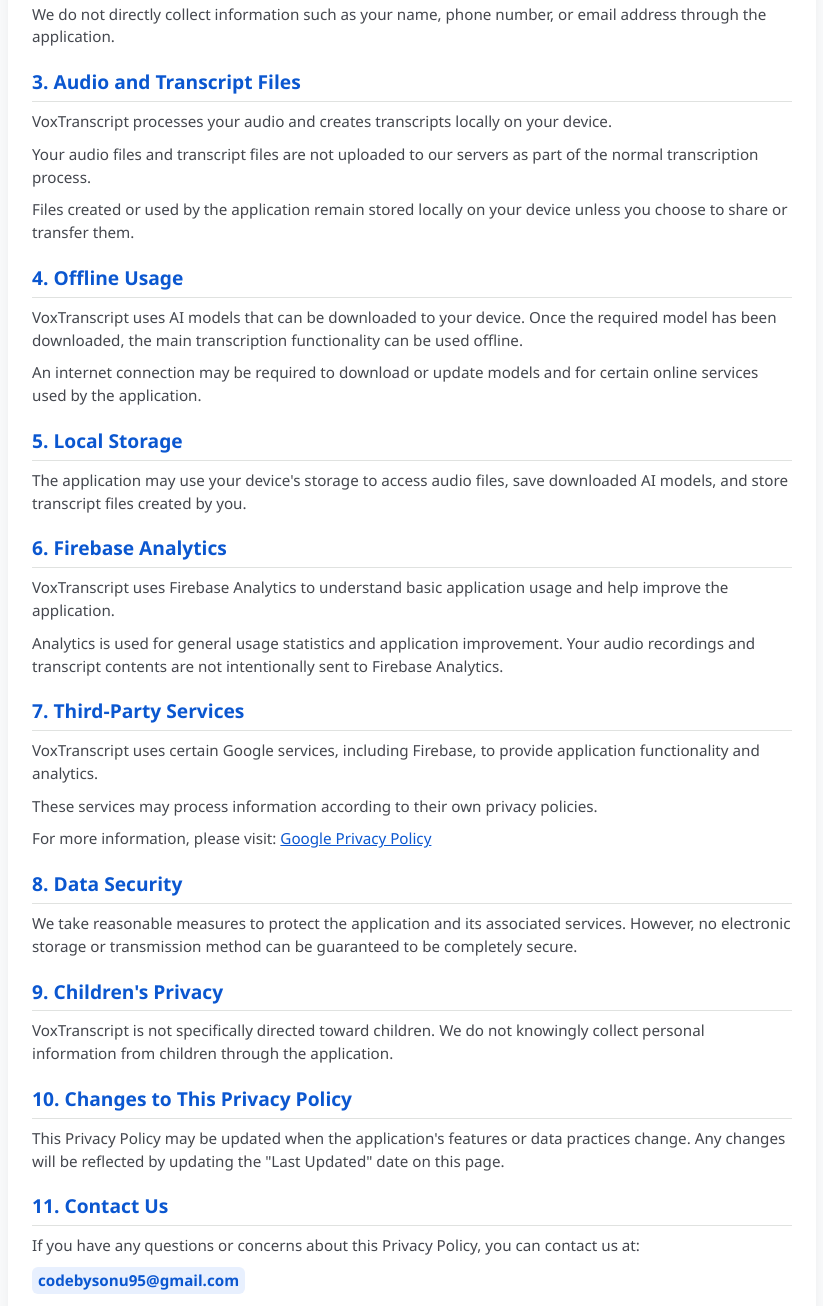
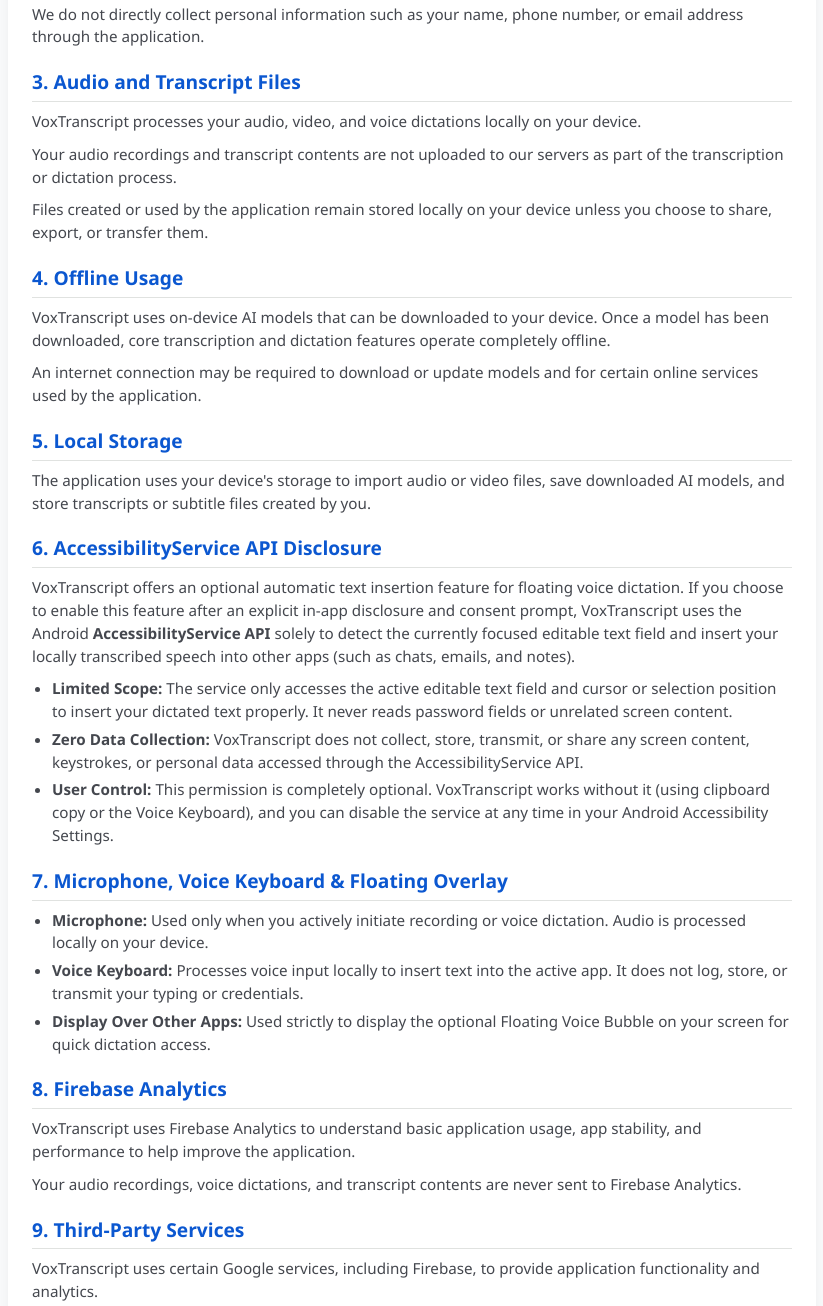
Before and after one commit to CodeBySonu95/codebysonu95.github.io, a plain HTML site: page docs/VoxTranscript/privacy-policy.html in a window 1280 px wide. Shown: the part 303-1609 px from the top of the page, without its empty margins (228-1051 px from the left). Drawn offline with Linux system fonts and the light colour scheme.

Commit message:
Revise privacy policy and update last modified date
Updated the privacy policy to reflect changes in data handling and added new sections regarding AccessibilityService API and user control.

```diff
--- a/docs/VoxTranscript/privacy-policy.html
+++ b/docs/VoxTranscript/privacy-policy.html
@@ -119,7 +119,7 @@
     <h1>Privacy Policy for VoxTranscript</h1>
 
     <span class="effective-date">
-        Last Updated: September 21, 2026
+        Last Updated: November 26, 2026
     </span>
 
 
@@ -140,7 +140,7 @@
     </p>
 
     <p>
-        We do not directly collect information such as your name,
+        We do not directly collect personal information such as your name,
         phone number, or email address through the application.
     </p>
 
@@ -148,27 +148,27 @@
     <h2>3. Audio and Transcript Files</h2>
 
     <p>
-        VoxTranscript processes your audio and creates transcripts locally
+        VoxTranscript processes your audio, video, and voice dictations locally
         on your device.
     </p>
 
     <p>
-        Your audio files and transcript files are not uploaded to our
-        servers as part of the normal transcription process.
+        Your audio recordings and transcript contents are not uploaded to our
+        servers as part of the transcription or dictation process.
     </p>
 
     <p>
         Files created or used by the application remain stored locally
-        on your device unless you choose to share or transfer them.
+        on your device unless you choose to share, export, or transfer them.
     </p>
 
 
     <h2>4. Offline Usage</h2>
 
     <p>
-        VoxTranscript uses AI models that can be downloaded to your device.
-        Once the required model has been downloaded, the main transcription
-        functionality can be used offline.
+        VoxTranscript uses on-device AI models that can be downloaded to your device.
+        Once a model has been downloaded, core transcription and dictation
+        features operate completely offline.
     </p>
 
     <p>
@@ -180,26 +180,75 @@
     <h2>5. Local Storage</h2>
 
     <p>
-        The application may use your device's storage to access audio files,
-        save downloaded AI models, and store transcript files created by you.
+        The application uses your device's storage to import audio or video files,
+        save downloaded AI models, and store transcripts or subtitle files created by you.
     </p>
 
 
-    <h2>6. Firebase Analytics</h2>
+    <h2>6. AccessibilityService API Disclosure</h2>
+
+    <p>
+        VoxTranscript offers an optional automatic text insertion feature for
+        floating voice dictation. If you choose to enable this feature after an
+        explicit in-app disclosure and consent prompt, VoxTranscript uses the
+        Android <strong>AccessibilityService API</strong> solely to detect the
+        currently focused editable text field and insert your locally transcribed
+        speech into other apps (such as chats, emails, and notes).
+    </p>
+
+    <ul>
+        <li>
+            <strong>Limited Scope:</strong> The service only accesses the active
+            editable text field and cursor or selection position to insert your
+            dictated text properly. It never reads password fields or unrelated
+            screen content.
+        </li>
+        <li>
+            <strong>Zero Data Collection:</strong> VoxTranscript does not collect,
+            store, transmit, or share any screen content, keystrokes, or personal
+            data accessed through the AccessibilityService API.
+        </li>
+        <li>
+            <strong>User Control:</strong> This permission is completely optional.
+            VoxTranscript works without it (using clipboard copy or the Voice Keyboard),
+            and you can disable the service at any time in your Android Accessibility Settings.
+        </li>
+    </ul>
+
+
+    <h2>7. Microphone, Voice Keyboard &amp; Floating Overlay</h2>
+
+    <ul>
+        <li>
+            <strong>Microphone:</strong> Used only when you actively initiate
+            recording or voice dictation. Audio is processed locally on your device.
+        </li>
+        <li>
+            <strong>Voice Keyboard:</strong> Processes voice input locally to insert
+            text into the active app. It does not log, store, or transmit your typing
+            or credentials.
+        </li>
+        <li>
+            <strong>Display Over Other Apps:</strong> Used strictly to display the
+            optional Floating Voice Bubble on your screen for quick dictation access.
+        </li>
+    </ul>
+
+
+    <h2>8. Firebase Analytics</h2>
 
     <p>
         VoxTranscript uses Firebase Analytics to understand basic application
-        usage and help improve the application.
+        usage, app stability, and performance to help improve the application.
     </p>
 
     <p>
-        Analytics is used for general usage statistics and application
-        improvement. Your audio recordings and transcript contents are not
-        intentionally sent to Firebase Analytics.
+        Your audio recordings, voice dictations, and transcript contents are never
+        sent to Firebase Analytics.
     </p>
 
 
-    <h2>7. Third-Party Services</h2>
+    <h2>9. Third-Party Services</h2>
 
     <p>
         VoxTranscript uses certain Google services, including Firebase,
@@ -221,7 +270,7 @@
     </p>
 
 
-    <h2>8. Data Security</h2>
+    <h2>10. Data Security</h2>
 
     <p>
         We take reasonable measures to protect the application and its
@@ -230,7 +279,7 @@
     </p>
 
 
-    <h2>9. Children's Privacy</h2>
+    <h2>11. Children's Privacy</h2>
 
     <p>
         VoxTranscript is not specifically directed toward children.
@@ -239,7 +288,7 @@
     </p>
 
 
-    <h2>10. Changes to This Privacy Policy</h2>
+    <h2>12. Changes to This Privacy Policy</h2>
 
     <p>
         This Privacy Policy may be updated when the application's features
@@ -248,7 +297,7 @@
     </p>
 
 
-    <h2>11. Contact Us</h2>
+    <h2>13. Contact Us</h2>
 
     <p>
         If you have any questions or concerns about this Privacy Policy,
```
